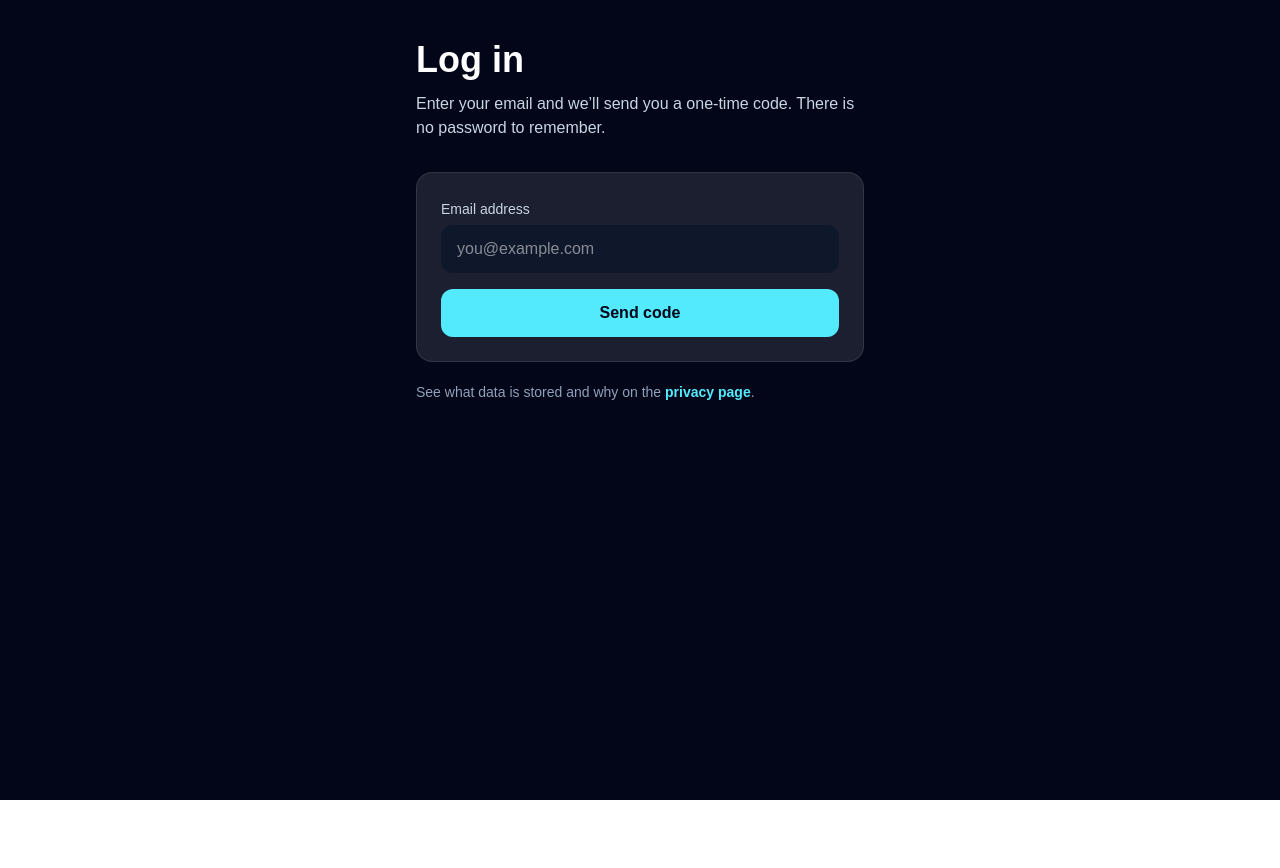
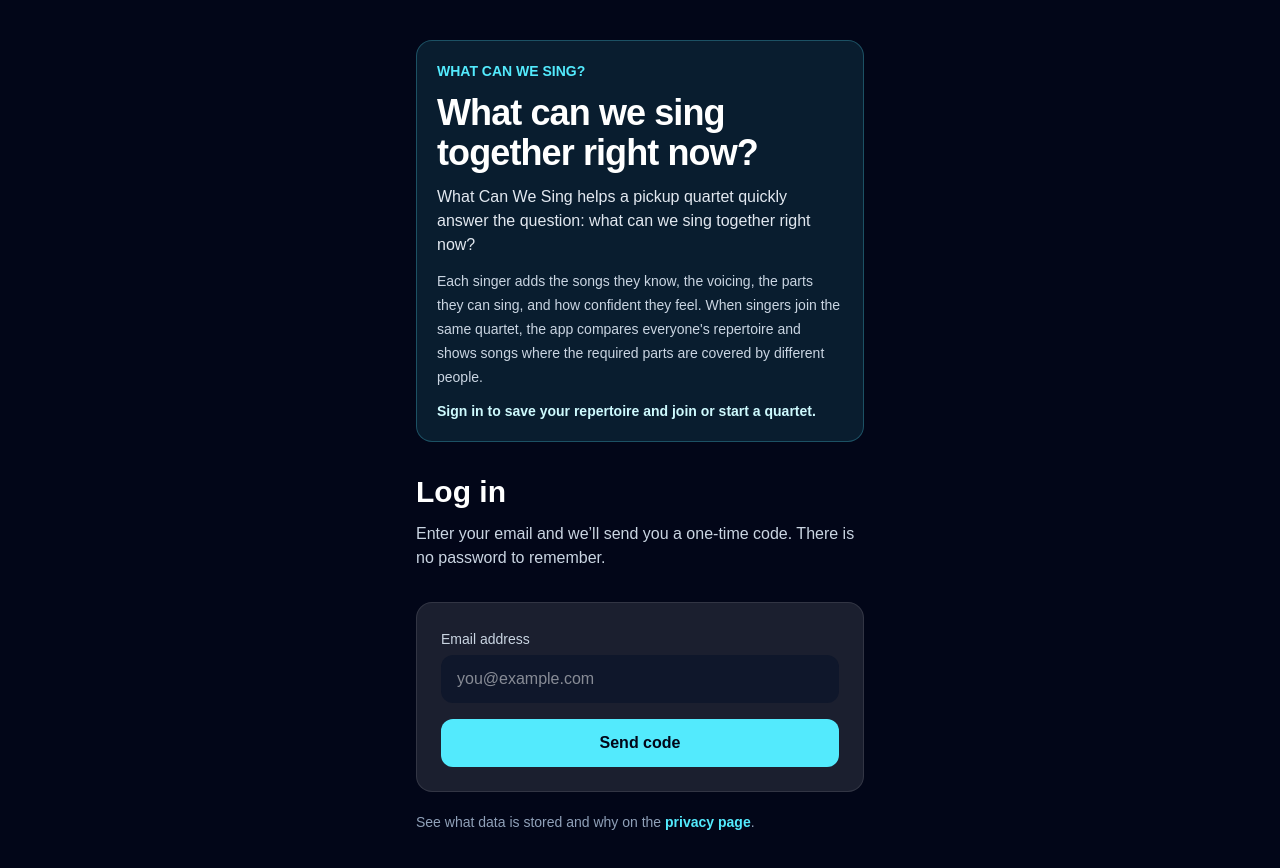
Before and after one commit to coloradotim/what-can-we-sing, a Next.js app: page /login in a window 1280 px wide. Shown: the top 868 px of the page. Before the commit the page ends 800 px from the top, so only its background shows below. Built offline with nearby package versions, Linux system fonts and the light colour scheme; no server answers.

Commit message:
Add login product intro (#212)

```diff
--- a/app/login/page.tsx
+++ b/app/login/page.tsx
@@ -1,6 +1,7 @@
 "use client";
 
 import { getPostLoginRedirectPath } from "@/lib/authRedirect";
+import { loginIntro } from "@/lib/loginContent";
 import { supabase } from "@/lib/supabase";
 import { useState } from "react";
 
@@ -98,7 +99,23 @@ export default function LoginPage() {
   return (
     <main className="min-h-screen bg-slate-950 px-6 py-10 text-white">
       <div className="mx-auto max-w-md">
-        <h1 className="text-4xl font-bold">Log in</h1>
+        <section className="rounded-2xl border border-cyan-300/25 bg-cyan-300/10 p-5">
+          <p className="text-sm font-semibold uppercase text-cyan-300">
+            {loginIntro.title}
+          </p>
+          <h1 className="mt-3 text-4xl font-bold tracking-tight">
+            What can we sing together right now?
+          </h1>
+          <p className="mt-3 text-slate-200">{loginIntro.description}</p>
+          <p className="mt-3 text-sm leading-6 text-slate-300">
+            {loginIntro.details}
+          </p>
+          <p className="mt-3 text-sm font-semibold text-cyan-100">
+            {loginIntro.signInReason}
+          </p>
+        </section>
+
+        <h2 className="mt-8 text-3xl font-bold">Log in</h2>
         <p className="mt-3 text-slate-300">
           Enter your email and we’ll send you a one-time code. There is no
           password to remember.
--- /dev/null
+++ b/lib/loginContent.ts
@@ -0,0 +1,8 @@
+export const loginIntro = {
+  title: "What Can We Sing?",
+  description:
+    "What Can We Sing helps a pickup quartet quickly answer the question: what can we sing together right now?",
+  details:
+    "Each singer adds the songs they know, the voicing, the parts they can sing, and how confident they feel. When singers join the same quartet, the app compares everyone's repertoire and shows songs where the required parts are covered by different people.",
+  signInReason: "Sign in to save your repertoire and join or start a quartet.",
+} as const;
```
Also changed, not shown: 1 other file (tests, documents, lock files or other folders).
